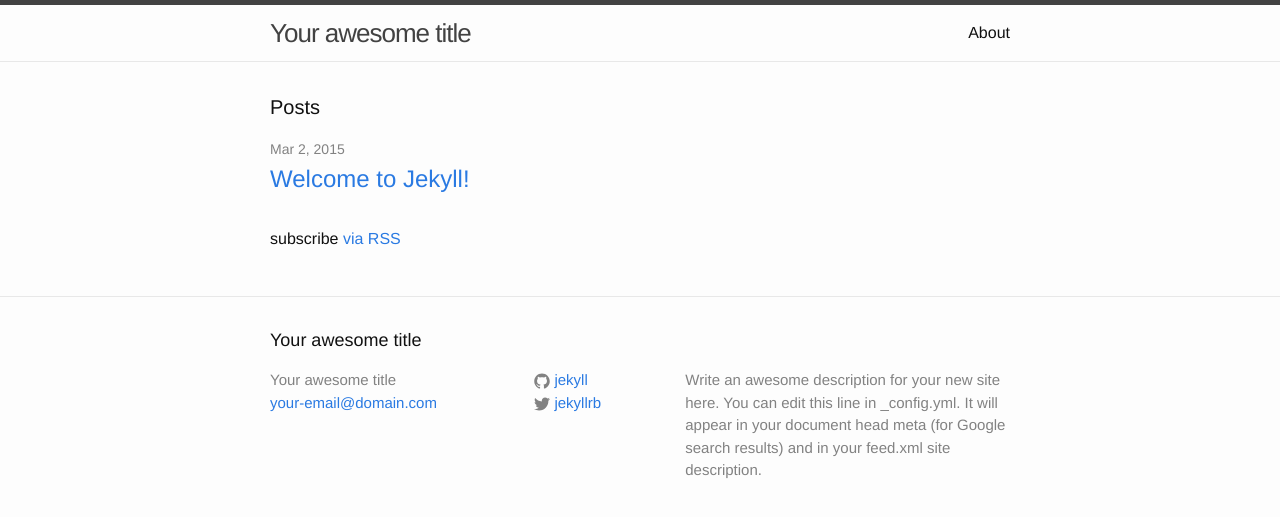
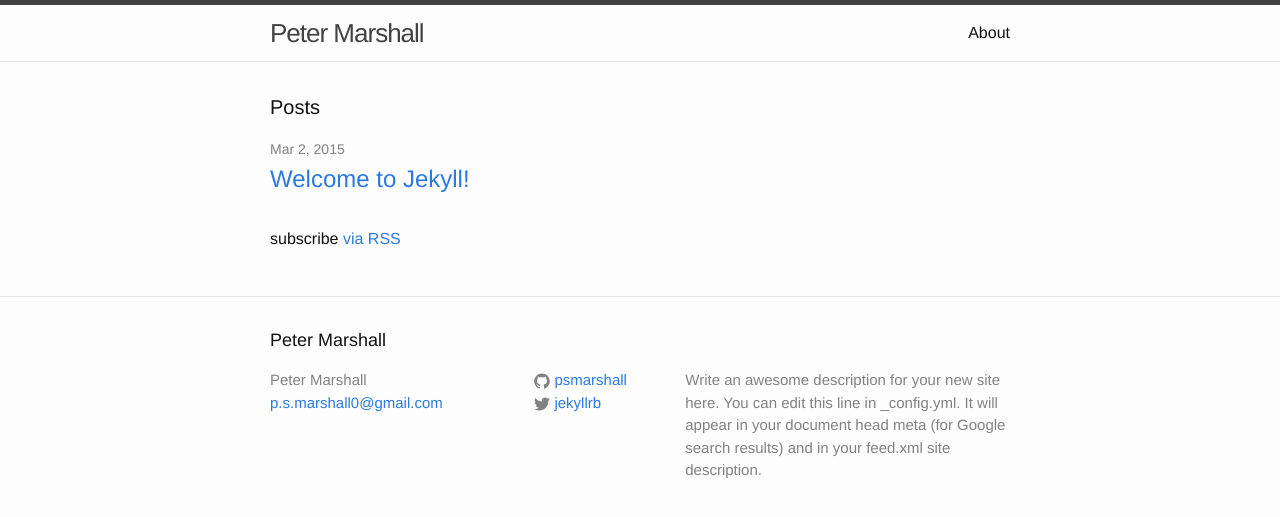
Before and after one commit to psmarshall/blog-and-portfolio, a Jekyll site: the page built from index.html, in a window 1280 px wide. Shown: the top 517 px of the page. Built offline with Jekyll 4.4.1, drawn with Linux system fonts in a browser that asks for light colours.

Commit message:
updated basic details in config

```diff
--- a/_config.yml
+++ b/_config.yml
@@ -1,14 +1,14 @@
 # Site settings
-title: Your awesome title
-email: your-email@domain.com
+title: Peter Marshall
+email: p.s.marshall0@gmail.com
 description: > # this means to ignore newlines until "baseurl:"
   Write an awesome description for your new site here. You can edit this
   line in _config.yml. It will appear in your document head meta (for
   Google search results) and in your feed.xml site description.
 baseurl: "" # the subpath of your site, e.g. /blog/
-url: "http://yourdomain.com" # the base hostname & protocol for your site
+url: "http://pmarshall.me" # the base hostname & protocol for your site
 twitter_username: jekyllrb
-github_username:  jekyll
+github_username:  psmarshall
 
 # Build settings
 markdown: kramdown
```
